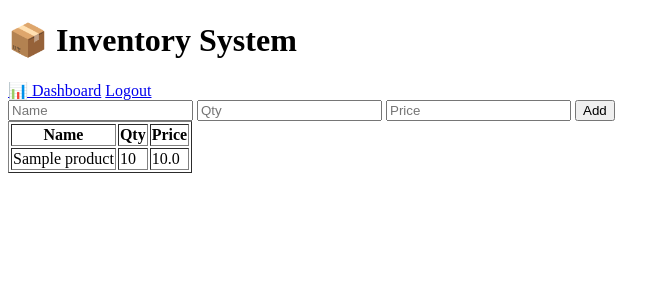
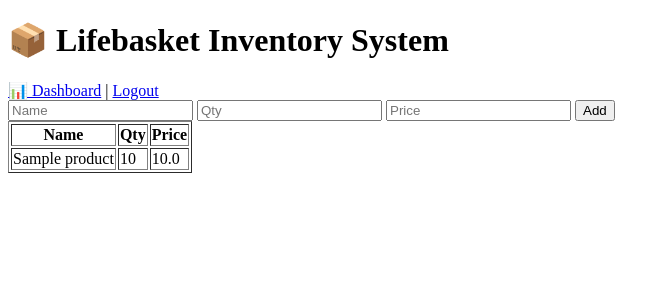
Before and after one commit to jakiya09/inventory-system, a Flask app: page / in a window 1280 px wide. Shown: the top 300 px of the page, without its empty margins (0-670 px from the left). Run offline with Flask 3, Linux system fonts and the light colour scheme; tables that the repository leaves empty hold one stand-in row (values such as "Sample post").

Commit message:
Update index.html

```diff
--- a/templates/index.html
+++ b/templates/index.html
@@ -5,9 +5,9 @@
 </head>
 <body>
 
-<h1>📦 Inventory System</h1>
+<h1>📦 Lifebasket Inventory System</h1>
 
-<a href="/dashboard">📊 Dashboard</a>
+<a href="/dashboard">📊 Dashboard</a> |
 <a href="/logout">Logout</a>
 
 <form method="POST" action="/add">
```
